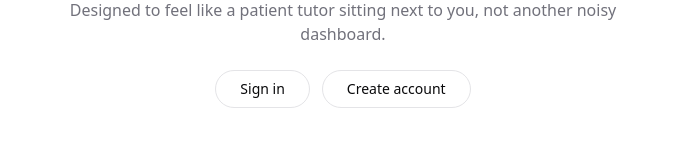
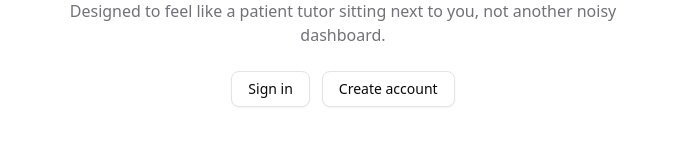
Before and after one commit to in-th3-l00p/calc_pilot, a Next.js app: page / in a window 1280 px wide. Shown: the part 401-561 px from the top of the page, without its empty margins (297-982 px from the left). Built offline with nearby package versions, Linux system fonts and the light colour scheme; no server answers.

Commit message:
finished landing page

```diff
--- a/app/components/AuthButtons.tsx
+++ b/app/components/AuthButtons.tsx
@@ -7,6 +7,7 @@
   SignInButton,
   SignUpButton,
 } from "@clerk/nextjs";
+import { Button, buttonVariants } from "@/components/ui/button";
 
 export function AuthButtons() {
   return (
@@ -14,14 +15,10 @@
       <SignedOut>
         <div className="flex flex-wrap items-center justify-center gap-3">
           <SignInButton mode="modal">
-            <button className="inline-flex items-center justify-center rounded-full border border-border px-6 py-2 text-sm font-medium hover:bg-secondary/60 transition-colors">
-              Sign in
-            </button>
+            <Button variant="outline">Sign in</Button>
           </SignInButton>
           <SignUpButton mode="modal">
-            <button className="inline-flex items-center justify-center rounded-full border border-border px-6 py-2 text-sm font-medium hover:bg-secondary/60 transition-colors">
-              Create account
-            </button>
+            <Button variant="outline">Create account</Button>
           </SignUpButton>
         </div>
       </SignedOut>
@@ -29,7 +26,7 @@
       <SignedIn>
         <Link
           href="/dashboard"
-          className="inline-flex items-center justify-center rounded-full border border-border px-6 py-2 text-sm font-medium hover:bg-secondary/60 transition-colors"
+          className={buttonVariants({ variant: "outline" })}
         >
           Go to dashboard
         </Link>
--- /dev/null
+++ b/components/ui/button.tsx
@@ -0,0 +1,60 @@
+import * as React from "react"
+import { Slot } from "@radix-ui/react-slot"
+import { cva, type VariantProps } from "class-variance-authority"
+
+import { cn } from "@/lib/utils"
+
+const buttonVariants = cva(
+  "inline-flex items-center justify-center gap-2 whitespace-nowrap rounded-md text-sm font-medium transition-all disabled:pointer-events-none disabled:opacity-50 [&_svg]:pointer-events-none [&_svg:not([class*='size-'])]:size-4 shrink-0 [&_svg]:shrink-0 outline-none focus-visible:border-ring focus-visible:ring-ring/50 focus-visible:ring-[3px] aria-invalid:ring-destructive/20 dark:aria-invalid:ring-destructive/40 aria-invalid:border-destructive",
+  {
+    variants: {
+      variant: {
+        default: "bg-primary text-primary-foreground hover:bg-primary/90",
+        destructive:
+          "bg-destructive text-white hover:bg-destructive/90 focus-visible:ring-destructive/20 dark:focus-visible:ring-destructive/40 dark:bg-destructive/60",
+        outline:
+          "border bg-background shadow-xs hover:bg-accent hover:text-accent-foreground dark:bg-input/30 dark:border-input dark:hover:bg-input/50",
+        secondary:
+          "bg-secondary text-secondary-foreground hover:bg-secondary/80",
+        ghost:
+          "hover:bg-accent hover:text-accent-foreground dark:hover:bg-accent/50",
+        link: "text-primary underline-offset-4 hover:underline",
+      },
+      size: {
+        default: "h-9 px-4 py-2 has-[>svg]:px-3",
+        sm: "h-8 rounded-md gap-1.5 px-3 has-[>svg]:px-2.5",
+        lg: "h-10 rounded-md px-6 has-[>svg]:px-4",
+        icon: "size-9",
+        "icon-sm": "size-8",
+        "icon-lg": "size-10",
+      },
+    },
+    defaultVariants: {
+      variant: "default",
+      size: "default",
+    },
+  }
+)
+
+function Button({
+  className,
+  variant,
+  size,
+  asChild = false,
+  ...props
+}: React.ComponentProps<"button"> &
+  VariantProps<typeof buttonVariants> & {
+    asChild?: boolean
+  }) {
+  const Comp = asChild ? Slot : "button"
+
+  return (
+    <Comp
+      data-slot="button"
+      className={cn(buttonVariants({ variant, size, className }))}
+      {...props}
+    />
+  )
+}
+
+export { Button, buttonVariants }
--- a/package.json
+++ b/package.json
@@ -10,6 +10,7 @@
   },
   "dependencies": {
     "@clerk/nextjs": "^6.36.1",
+    "@radix-ui/react-slot": "^1.2.4",
     "class-variance-authority": "^0.7.1",
     "clsx": "^2.1.1",
     "convex": "^1.30.0",
```
Also changed, not shown: 1 other file (tests, documents, lock files or other folders).
